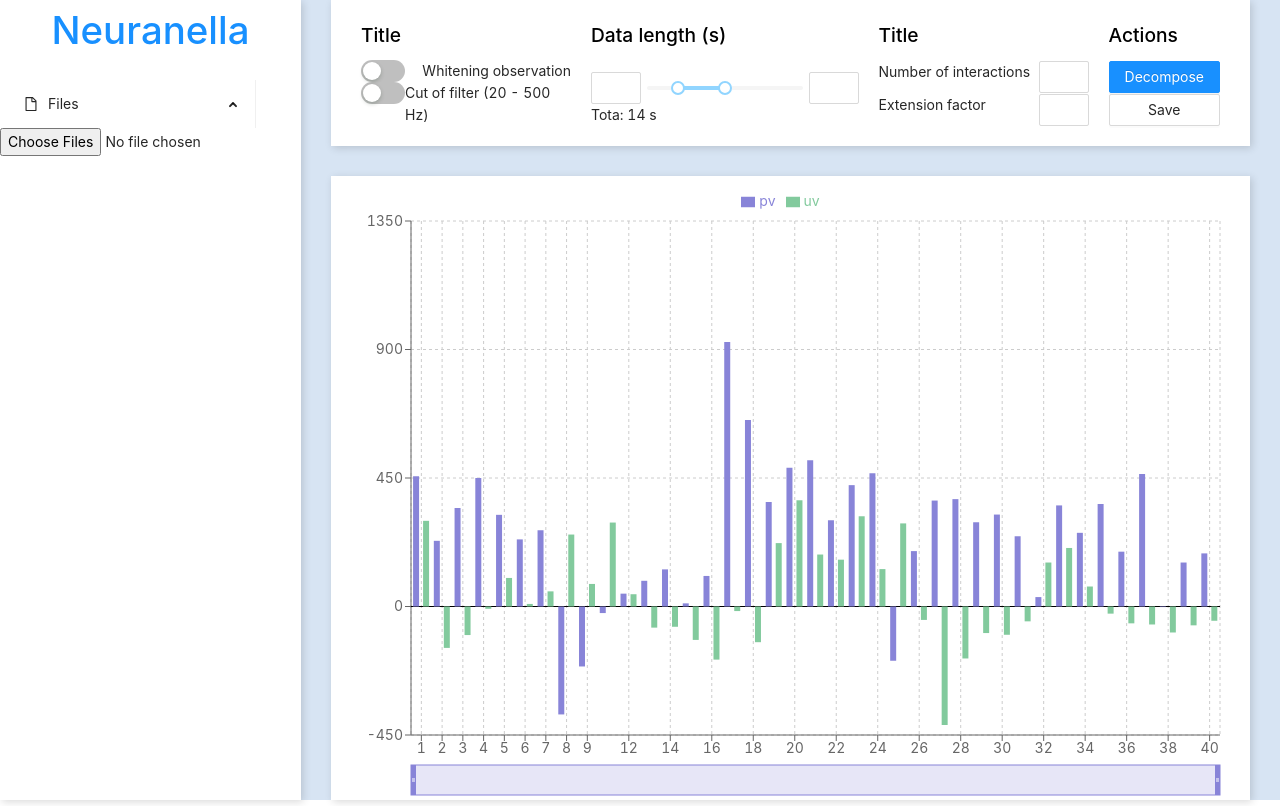
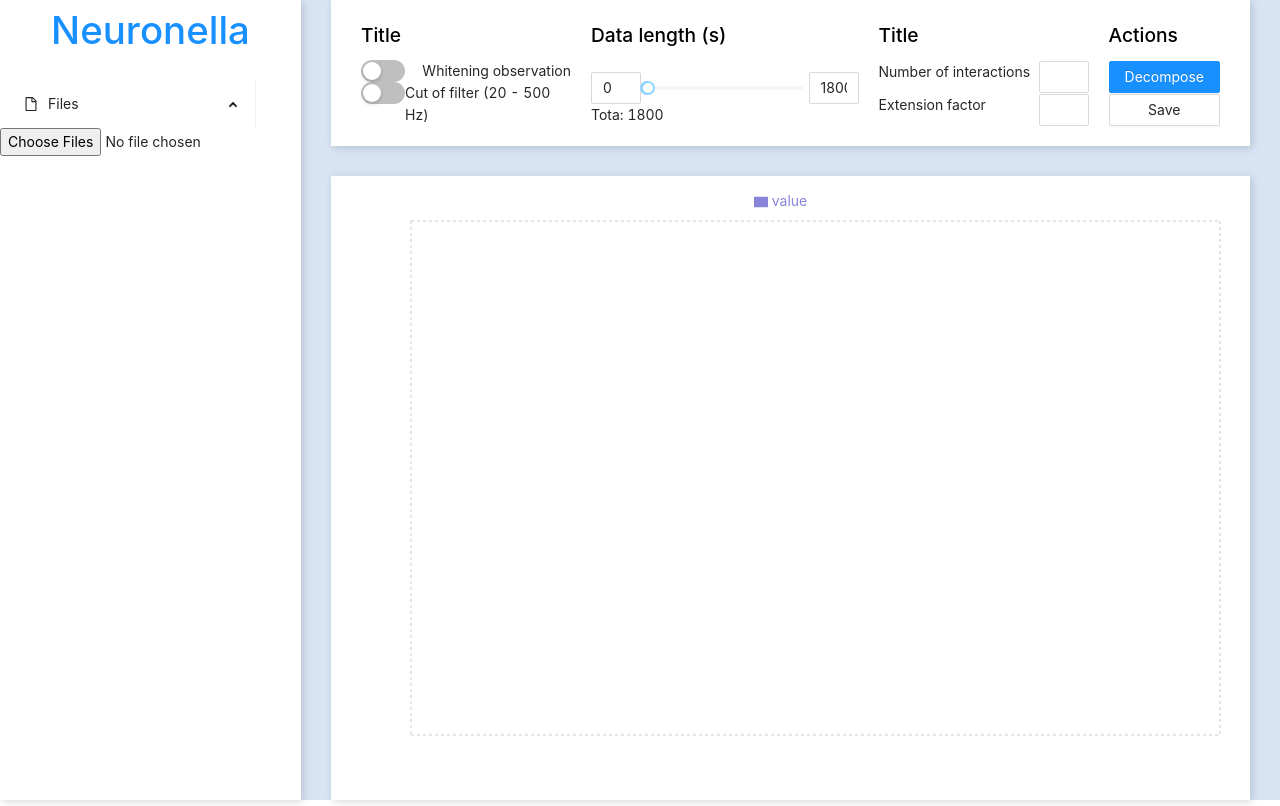
Before and after one commit to viniciusscala/neuranella-client, a React (Create React App) app: page / in a window 1280 px wide. Built offline with nearby package versions, Linux system fonts and the light colour scheme.

Commit message:
(develop): integrate graph

```diff
--- a/src/views/MainView/index.tsx
+++ b/src/views/MainView/index.tsx
@@ -9,6 +9,7 @@ import {
   InputNumber,
   Row,
   Col,
+  Spin,
 } from 'antd';
 import {
   FileOutlined,
@@ -42,50 +43,14 @@ import {
 
 const { SubMenu } = Menu;
 
-const data = [
-  { name: '1', uv: 300, pv: 456 },
-  { name: '2', uv: -145, pv: 230 },
-  { name: '3', uv: -100, pv: 345 },
-  { name: '4', uv: -8, pv: 450 },
-  { name: '5', uv: 100, pv: 321 },
-  { name: '6', uv: 9, pv: 235 },
-  { name: '7', uv: 53, pv: 267 },
-  { name: '8', uv: 252, pv: -378 },
-  { name: '9', uv: 79, pv: -210 },
-  { name: '10', uv: 294, pv: -23 },
-  { name: '12', uv: 43, pv: 45 },
-  { name: '13', uv: -74, pv: 90 },
-  { name: '14', uv: -71, pv: 130 },
-  { name: '15', uv: -117, pv: 11 },
-  { name: '16', uv: -186, pv: 107 },
-  { name: '17', uv: -16, pv: 926 },
-  { name: '18', uv: -125, pv: 653 },
-  { name: '19', uv: 222, pv: 366 },
-  { name: '20', uv: 372, pv: 486 },
-  { name: '21', uv: 182, pv: 512 },
-  { name: '22', uv: 164, pv: 302 },
-  { name: '23', uv: 316, pv: 425 },
-  { name: '24', uv: 131, pv: 467 },
-  { name: '25', uv: 291, pv: -190 },
-  { name: '26', uv: -47, pv: 194 },
-  { name: '27', uv: -415, pv: 371 },
-  { name: '28', uv: -182, pv: 376 },
-  { name: '29', uv: -93, pv: 295 },
-  { name: '30', uv: -99, pv: 322 },
-  { name: '31', uv: -52, pv: 246 },
-  { name: '32', uv: 154, pv: 33 },
-  { name: '33', uv: 205, pv: 354 },
-  { name: '34', uv: 70, pv: 258 },
-  { name: '35', uv: -25, pv: 359 },
-  { name: '36', uv: -59, pv: 192 },
-  { name: '37', uv: -63, pv: 464 },
-  { name: '38', uv: -91, pv: -2 },
-  { name: '39', uv: -66, pv: 154 },
-  { name: '40', uv: -50, pv: 186 },
-];
-
 function MainView(): ReactElement {
   const [files, setFiles] = useState([]);
+  const [chartData, setChartData] = useState([]);
+  const [loading, setLoading] = useState(false);
+  const [range, setRange] = useState<[number, number]>([0, 1800]);
+
+  const begin = 800;
+  const margin = 1000;
 
   const handleFileSelected = async (e: any) => {
     setFiles(Array.from(e.target.files));
@@ -94,6 +59,7 @@ function MainView(): ReactElement {
 
   const handleDecompose = async () => {
     try {
+      setLoading(true);
       const formData = new FormData();
       const binFile = files.find((file: any) => file.name.includes('.bin') || file.name.includes('.BIN'));
       const jsonFile = files.find((file: any) => file.name.includes('.json') || file.name.includes('.JSON'));
@@ -109,8 +75,17 @@ function MainView(): ReactElement {
           'Content-Type': 'multipart/form-data',
         },
       });
+      setChartData(response.data.channel0_array.filter((
+        filterElement: number, filterIndex: number,
+      ) => (
+        filterIndex > range[0] && filterIndex < range[1]
+      )).map((element: number, index: number) => (
+        { name: index + range[0], value: element }
+      )));
+      setLoading(false);
       console.log(response);
     } catch (error) {
+      setLoading(false);
       console.log(error);
     }
   };
@@ -118,7 +93,7 @@ function MainView(): ReactElement {
   return (
     <Container>
       <SideBar>
-        <Title>Neuranella</Title>
+        <Title>Neuronella</Title>
         <Menu
           // eslint-disable-next-line @typescript-eslint/no-empty-function
           onClick={() => { }}
@@ -149,11 +124,20 @@ function MainView(): ReactElement {
           <TopMenuSectionTitle>Data length (s)</TopMenuSectionTitle>
           <Row>
             <SliderContainer>
-              <InputNumber style={{ width: '50px' }} />
-              <Slider range={{ draggableTrack: true }} defaultValue={[20, 50]} />
-              <InputNumber style={{ width: '50px' }} />
+              <InputNumber style={{ width: '50px' }} value={range[0]} onChange={(value: number) => { setRange([value, range[1]]); }} />
+              <Slider
+                range={{ draggableTrack: true }}
+                min={0}
+                max={300000}
+                defaultValue={[0, 1000]}
+                onChange={(value: [number, number]) => { setRange(value); }}
+                value={range}
+              />
+              <InputNumber style={{ width: '50px' }} value={range[1]} onChange={(value: number) => { setRange([range[0], value]); }} />
             </SliderContainer>
-            Tota: 14 s
+            Tota:
+            {' '}
+            {range[1] - range[0]}
           </Row>
         </TopMenuSection>
         <TopMenuSection>
@@ -174,11 +158,12 @@ function MainView(): ReactElement {
         </TopMenuSection>
       </TopMenu>
       <Graphs>
+        {loading ? (<Spin />) : (
           <ResponsiveContainer width="100%" height="100%">
             <BarChart
               width={500}
               height={300}
-            data={data}
+              data={chartData}
               margin={{
                 top: 5,
                 right: 30,
@@ -193,10 +178,10 @@ function MainView(): ReactElement {
               <Legend verticalAlign="top" wrapperStyle={{ lineHeight: '40px' }} />
               <ReferenceLine y={0} stroke="#000" />
               <Brush dataKey="name" height={30} stroke="#8884d8" />
-            <Bar dataKey="pv" fill="#8884d8" />
-            <Bar dataKey="uv" fill="#82ca9d" />
+              <Bar dataKey="value" fill="#8884d8" />
             </BarChart>
           </ResponsiveContainer>
+        )}
       </Graphs>
     </Container>
   );
```
Lines whose indentation alone changed are shown as unchanged.
